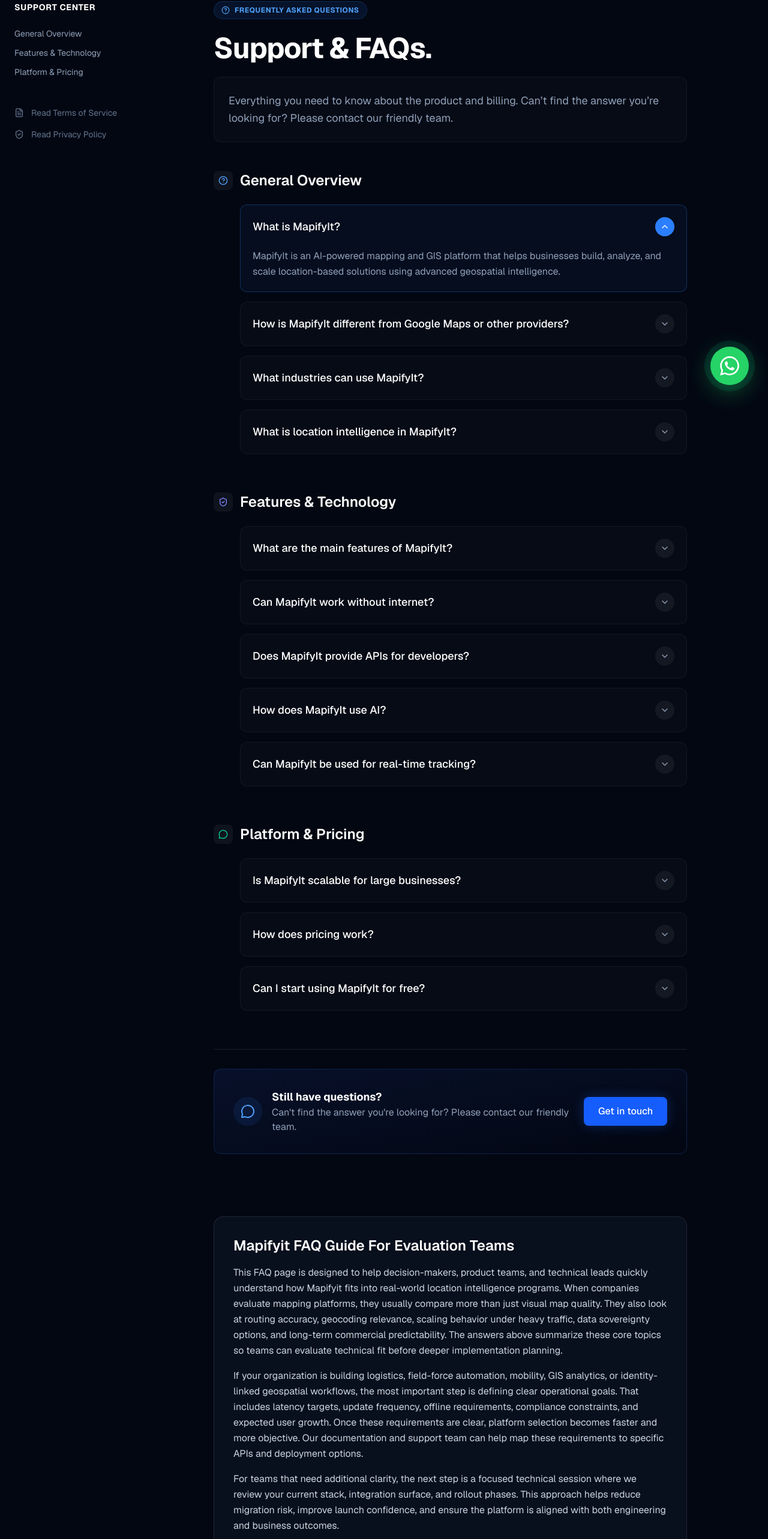
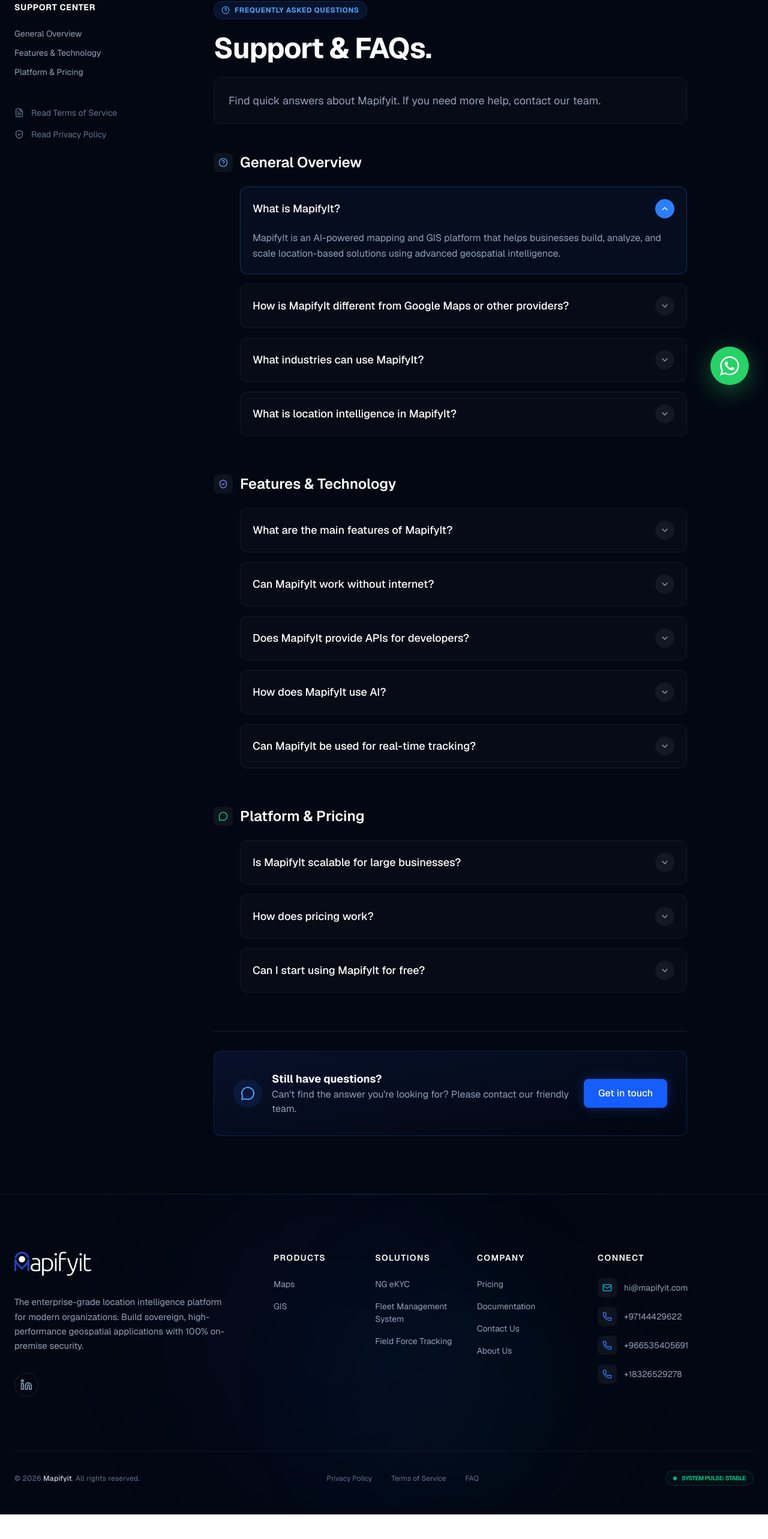
Before and after one commit to malik9594/mapifyit-web, a Next.js app: page /faqs in a window 1280 px wide. Shown: the part 126-2692 px from the top of the page at 60% size. After the commit the page ends 2651 px from the top, so only its background shows below. Built offline with nearby package versions, Linux system fonts and the light colour scheme.

Commit message:
new fixes in faqs please

```diff
--- a/app/faqs/page.tsx
+++ b/app/faqs/page.tsx
@@ -49,7 +49,7 @@ export default function FAQPage() {
                             <h1 className="text-4xl md:text-5xl font-bold text-white mb-6 tracking-tight">Support & FAQs.</h1>
 
                             <div className="text-lg text-slate-400 mb-12 leading-relaxed bg-white/[0.02] border border-white/5 p-6 rounded-xl">
-                                <p>Everything you need to know about the product and billing. Can’t find the answer you’re looking for? Please contact our friendly team.</p>
+                                <p>Find quick answers about Mapifyit. If you need more help, contact our team.</p>
                             </div>
 
                             <div className="space-y-16">
@@ -81,21 +81,6 @@ export default function FAQPage() {
                                     </div>
                                 </section>
 
-                                <section className="pt-10">
-                                    <div className="rounded-2xl border border-white/10 bg-[#080F1D] p-6 md:p-8">
-                                        <h2 className="text-2xl font-semibold text-white mb-4">Mapifyit FAQ Guide For Evaluation Teams</h2>
-                                        <p className="text-slate-300 leading-relaxed mb-4">
-                                            This FAQ page is designed to help decision-makers, product teams, and technical leads quickly understand how Mapifyit fits into real-world location intelligence programs. When companies evaluate mapping platforms, they usually compare more than just visual map quality. They also look at routing accuracy, geocoding relevance, scaling behavior under heavy traffic, data sovereignty options, and long-term commercial predictability. The answers above summarize these core topics so teams can evaluate technical fit before deeper implementation planning.
-                                        </p>
-                                        <p className="text-slate-300 leading-relaxed mb-4">
-                                            If your organization is building logistics, field-force automation, mobility, GIS analytics, or identity-linked geospatial workflows, the most important step is defining clear operational goals. That includes latency targets, update frequency, offline requirements, compliance constraints, and expected user growth. Once these requirements are clear, platform selection becomes faster and more objective. Our documentation and support team can help map these requirements to specific APIs and deployment options.
-                                        </p>
-                                        <p className="text-slate-300 leading-relaxed">
-                                            For teams that need additional clarity, the next step is a focused technical session where we review your current stack, integration surface, and rollout phases. This approach helps reduce migration risk, improve launch confidence, and ensure the platform is aligned with both engineering and business outcomes.
-                                        </p>
-                                    </div>
-                                </section>
-
                             </div>
                         </Reveal>
                     </div>
```
